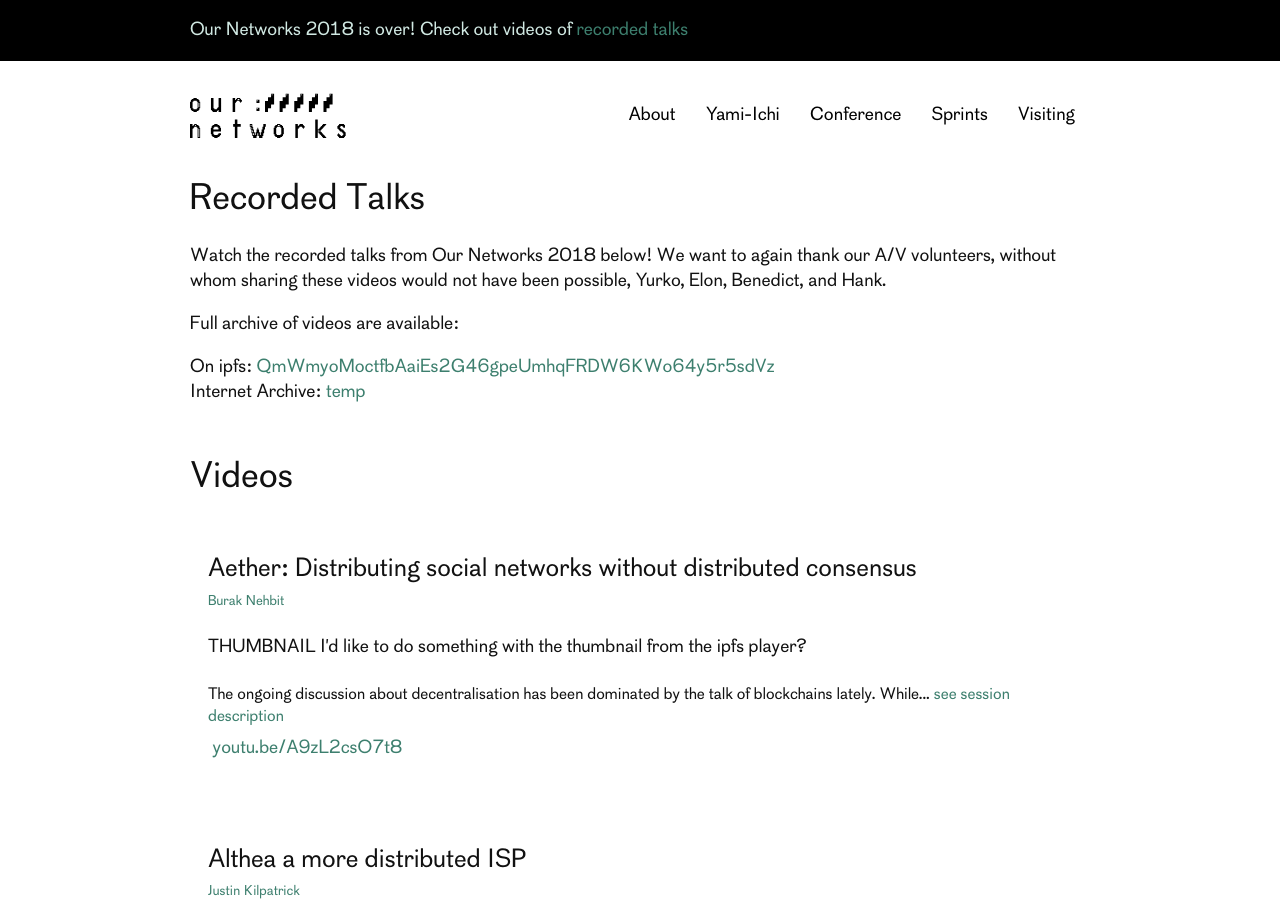
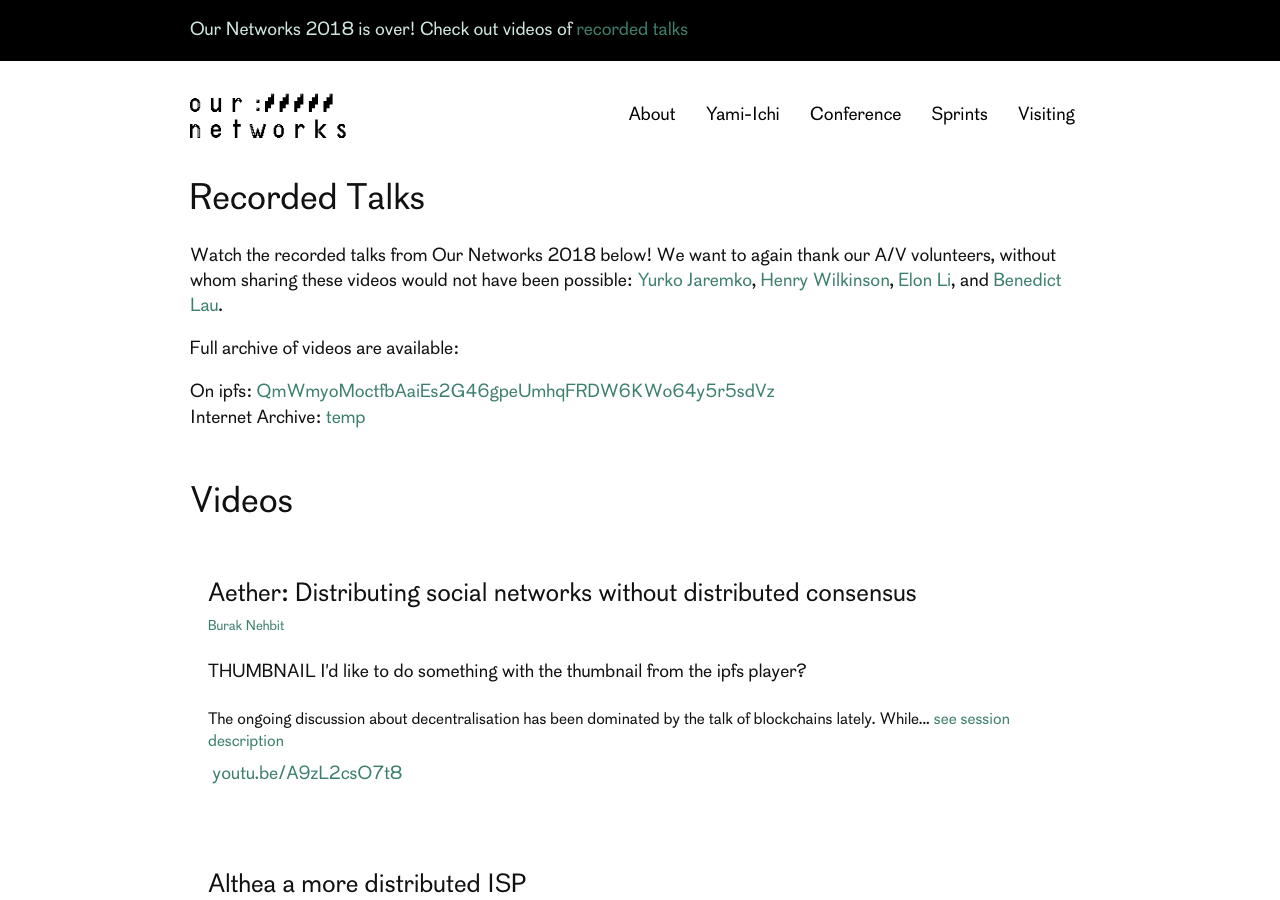
Before and after one commit to ournetworks/ournetworks.ca, a Jekyll site: the page built from conference/recorded-talks.md, in a window 1280 px wide and 900 px high. Built offline with Jekyll 4.4.1, drawn with Linux system fonts in a browser that asks for light colours.

Commit message:
update thanks order

```diff
--- a/conference/recorded-talks.md
+++ b/conference/recorded-talks.md
@@ -9,7 +9,7 @@
   - "/2018/conference/recorded-talks"
 ---
 
-Watch the recorded talks from Our Networks 2018 below! We want to again thank our A/V volunteers, without whom sharing these videos would not have been possible, Yurko, Elon, Benedict, and Hank.
+Watch the recorded talks from Our Networks 2018 below! We want to again thank our A/V volunteers, without whom sharing these videos would not have been possible: [Yurko Jaremko](https://github.com/darkdrgn2k), [Henry Wilkinson](https://github.com/Shrinks99), [Elon Li](https://github.com/ASoTNetworks), and [Benedict Lau](https://github.com/benhylau).
 
 Full archive of videos are available:
 
```
